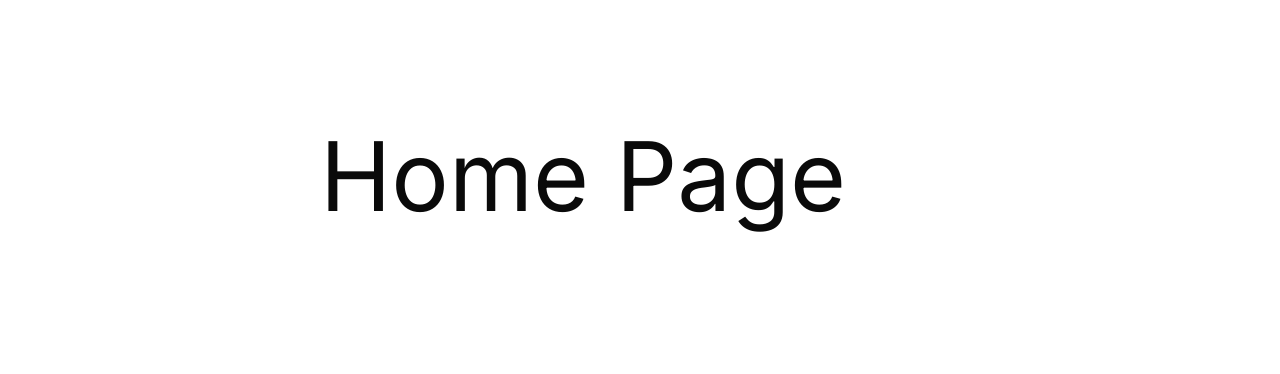
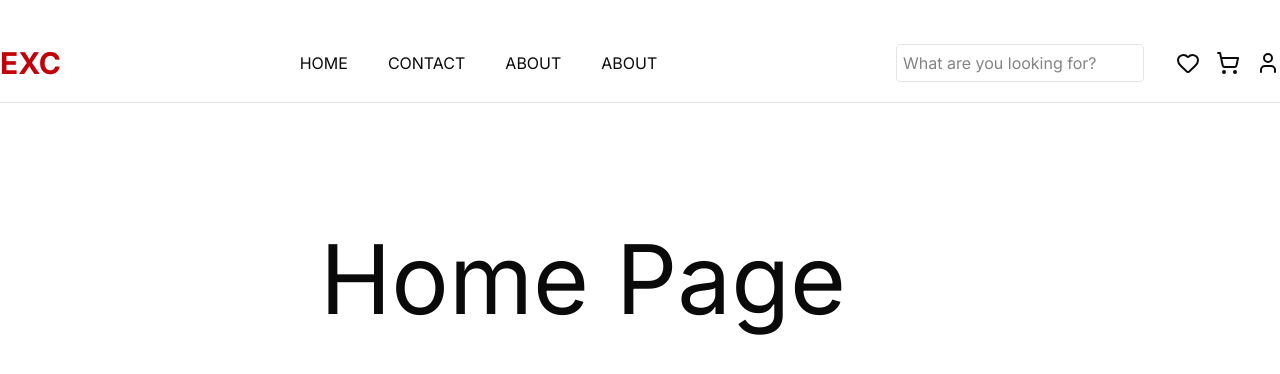
Before and after one commit to durim-dev/exclusive-shopify-store, a Next.js app: page / in a window 1280 px wide. Shown: the top 374 px of the page. Built offline with nearby package versions, Linux system fonts and the light colour scheme.

Commit message:
added header ui

```diff
--- a/app/layout.tsx
+++ b/app/layout.tsx
@@ -2,6 +2,7 @@ import type { Metadata } from "next";
 import { Geist, Geist_Mono, Inter } from "next/font/google";
 import "./globals.css";
 import { cn } from "@/lib/utils";
+import { Header } from "@/components/ui/header";
 
 const inter = Inter({ subsets: ["latin"], variable: "--font-sans" });
 
@@ -30,7 +31,8 @@ export default function RootLayout({
       <body
         className={`${geistSans.variable} ${geistMono.variable} antialiased`}
       >
-        {children}
+        <Header />
+        <main className="container mx-auto">{children}</main>
       </body>
     </html>
   );
--- /dev/null
+++ b/components/ui/header.tsx
@@ -0,0 +1,54 @@
+import Link from "next/link";
+import { Heart, Menu, ShoppingCart, User } from "lucide-react";
+
+export const Header = () => {
+  return (
+    <header className="sticky top-0 z-50 container mx-auto pt-11 pb-5 px-4 md:px-0 flex items-center justify-between border-b">
+      <div
+        className="text-3xl font-bold text-primary
+            "
+      >
+        <Link href="/" className="cursor-pointer">
+          EXC
+        </Link>
+      </div>
+      <nav className="hidden md:flex">
+        <ul className="flex gap-10 uppercase">
+          <li>
+            <Link href="/">Home</Link>
+          </li>
+          <li>
+            <Link href="/contact">Contact</Link>
+          </li>
+          <li>
+            <Link href="/about">About</Link>
+          </li>
+          <li>
+            <Link href="/about">About</Link>
+          </li>
+        </ul>
+      </nav>
+
+      <div className="flex items-center gap-8">
+        <input
+          type="search"
+          placeholder="What are you looking for?"
+          className="hidden md:flex p-1.5 border rounded"
+        />
+
+        <div className="flex items-center gap-4">
+          <Heart />
+          <ShoppingCart />
+          <div>
+            <User />
+          </div>
+
+          {/* Mobile Nav */}
+          <div className="md:hidden">
+            <Menu />
+          </div>
+        </div>
+      </div>
+    </header>
+  );
+};
```
